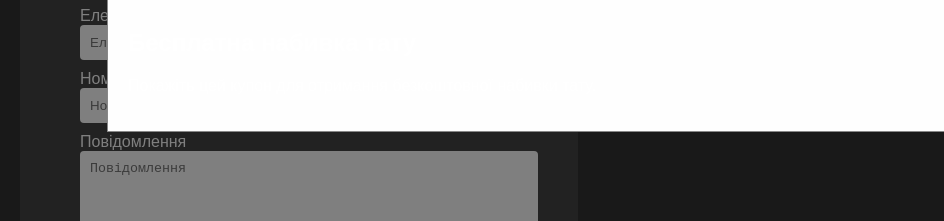
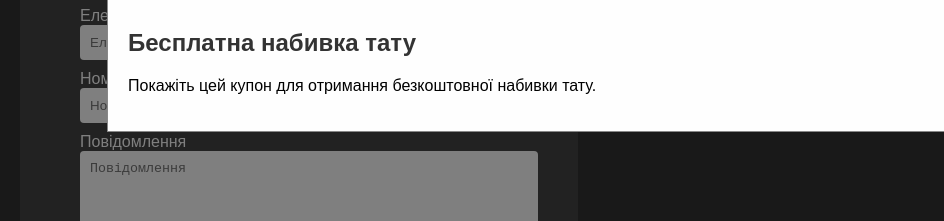
Before and after one commit to Yura-Goban/----, a plain HTML site: page Contact.html in a window 1280 px wide. Both pictures are taken after a click on the button "Отримати купон". Shown: the part 204-425 px from the top of the page, 0-944 px from the left. Drawn offline with Linux system fonts and the light colour scheme.

Commit message:
Yura_goban

```diff
--- a/Contac.css
+++ b/Contac.css
@@ -141,6 +141,13 @@ button {
     font-size: 16px;
 }
 
+.tatu{
+color: #333;
+}
+
+.kupon{
+color: #000;
+}
 
 @media only screen and (max-width: 768px) {
     header {
--- a/Contact.html
+++ b/Contact.html
@@ -71,8 +71,8 @@
 <div id="myModal" class="modal">
     <div class="modal-content">
         <span class="close" id="closeModalBtn">&times;</span>
-        <h2>Бесплатна набивка тату</h2>
-        <p>Покажіть цей купон для отримання безкоштовної набивки тату.</p>
+        <h2 class="tatu">Бесплатна набивка тату</h2>
+        <p class="kupon">Покажіть цей купон для отримання безкоштовної набивки тату.</p>
     </div>
 </div>
 
```
